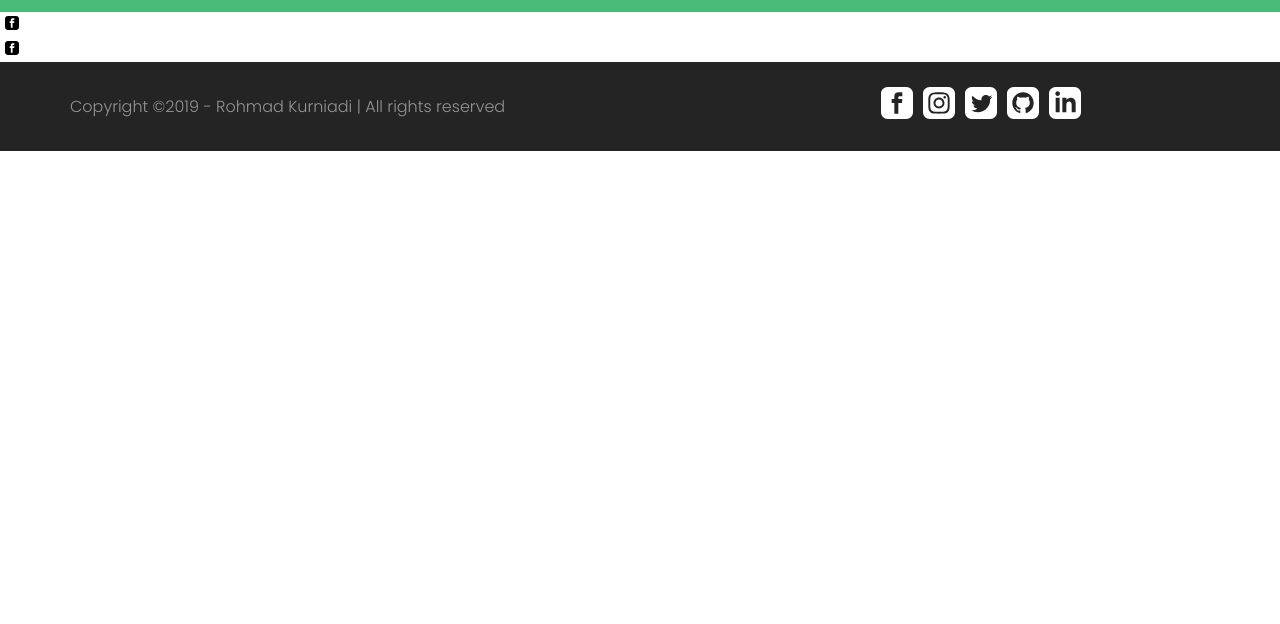
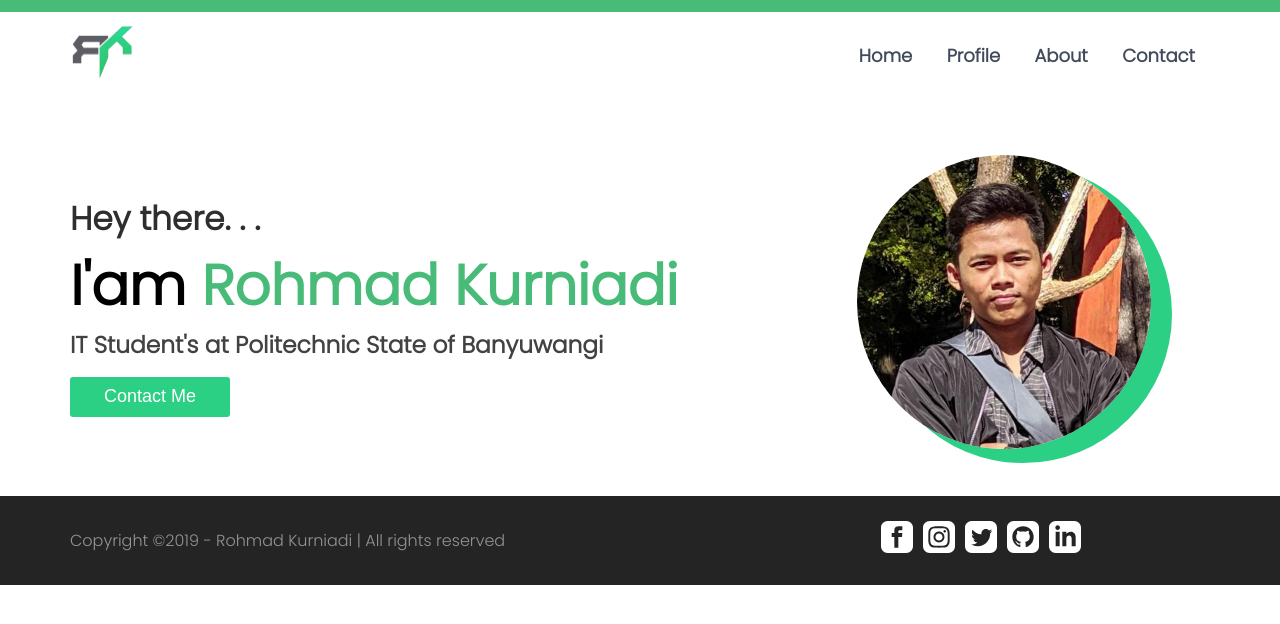
Before and after one commit to logixode/Web-Fundamental-Submission-Dicoding, a plain HTML site: page index.html in a window 1280 px wide. Drawn offline with Linux system fonts and the light colour scheme.

Commit message:
add main-view

```diff
--- a/assets/style.css
+++ b/assets/style.css
@@ -67,3 +67,87 @@ footer svg {
 footer [class^="icon"] svg {
     fill: #fff;
 }
+
+nav {
+    margin-top: 3px;
+    padding: 10px;
+    display: flex;
+    justify-content: space-between;
+    align-items: center;
+}
+
+nav li {
+   display: inline;
+   list-style-type: none;
+   /* margin-right: 20px; */
+}
+
+nav ul a {
+   font-size: 18px;
+   font-weight: bold;
+   text-decoration: none;
+   color: #2d3748e5;
+   transition: .2s ease-in;
+   padding: 0 15px;
+}
+
+nav ul a:hover {
+   color: #48bb78;
+   transition: .2s ease-in;
+}
+
+nav img {
+    width: 4rem;
+    transition: .2s ease-in;
+}
+nav img:hover {
+    transform: scale(1.1);
+    transition: .2s ease;
+}
+
+#name {
+    color: #48bb78;
+}
+
+#home {
+    padding: 40px 0;
+    padding-top: 60px;
+}
+
+#home .left {
+    font-size: 28px;
+}
+
+#home .left h3 {
+    color: #2e2e2e;
+}
+
+#home .left h5 {
+    color: #424242;
+    margin-bottom: 15px;
+}
+
+#home .right img {
+    height: 294px;
+    border-radius: 50%;
+    box-shadow: 19px 12px 0 2px #2cd084;
+}
+
+button {
+    font-size: 18px;
+    width: 160px;
+    height: 40px;
+    color: white;
+    background-color: #2cd084;
+    border-radius: 3px;
+    cursor: pointer;
+    box-sizing: border-box;
+    transition: .2s ease-in;
+}
+
+button:hover {
+    color: #2cd084;
+    border: 2px solid #2cd084;
+    background-color: transparent;
+    transition: .2s ease-out;
+}
--- a/index.html
+++ b/index.html
@@ -11,18 +11,49 @@
 
     <body>
         <header>
-            <nav></nav>
+            <nav class="container">
+                <a href="#">
+                    <img src="./assets/img/logo.png" alt="logo">
+                </a>
+                <ul>
+                    <li><a href="#home">Home</a></li>
+                    <li><a href="#profile">Profile</a></li>
+                    <li><a href="#about">About</a></li>
+                    <li><a href="#contact">Contact</a></li>
+                </ul>
+            </nav>
         </header>
         <main>
+            <div id="home">
+                <div class="container row">
+                    <div class="left">
+                        <h3>Hey there. . .</h3>
+                        <h1>I'am <span id="name">Rohmad Kurniadi</span></h1>
+                        <h5>IT Student's at Politechnic State of Banyuwangi</h5>
+                        <div class="row">
+                            <a href="mailto:rohmad1230@gmail.com"></a><button>Contact Me</button></a>
+                        </div>
+                    </div>
+                    <div class="right">
+                        <img src="./assets/img/profile.jpg" alt="foto-profile">
+                    </div>
+                </div>
+            </div>
             <div id="content">
-                <article>
-                    <div class="icon-facebook"></div>
-                    <div class="icon-facebook"></div>
+                <article id="profile">
+                </article>
+                <div class="row">
+                    <article id="about">
+
+                    </article>
+                    <aside>
+
+                    </aside>
+                </div>
+                <article id="developed-by">
+
                 </article>
             </div>
-            <aside>
-
-            </aside>
         </main>
         <footer>
             <div class="container">
```
